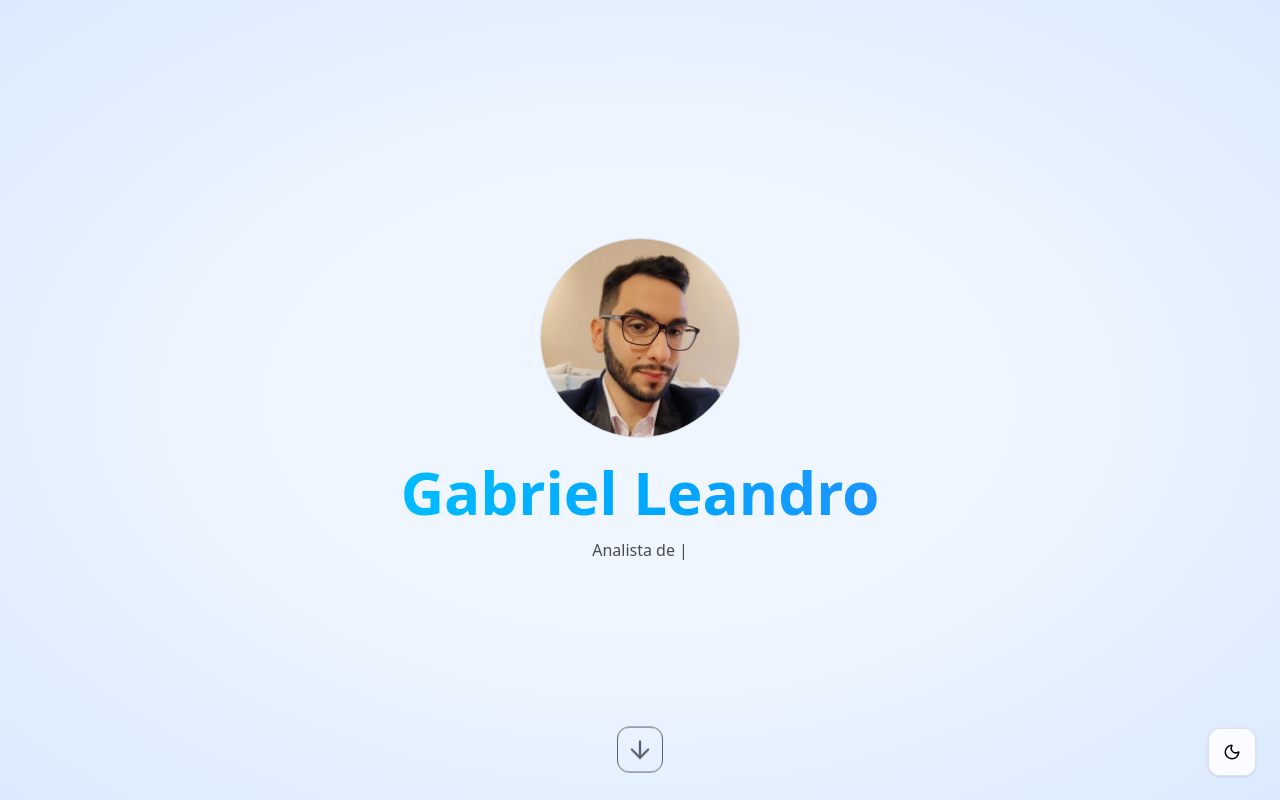
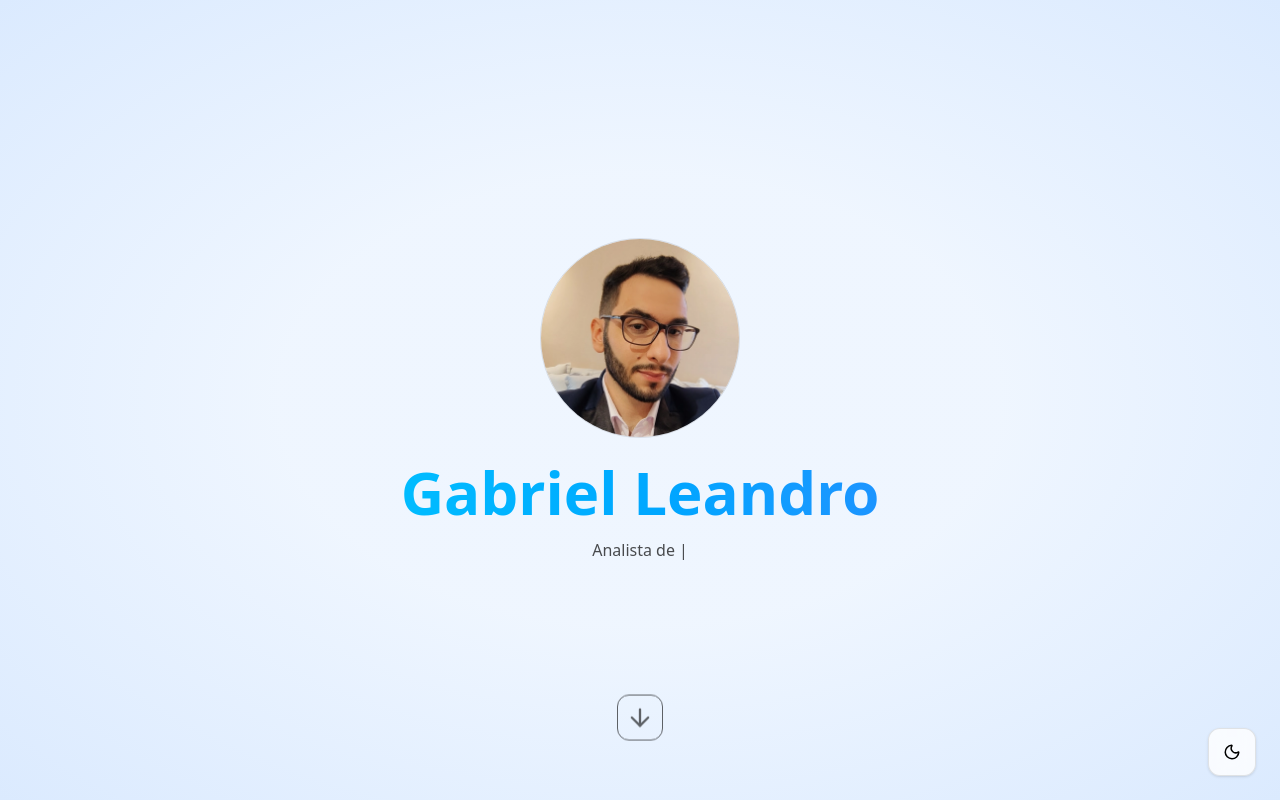
Before and after one commit to GabrielLeandroSilva/Portifolio-Next.js, a Next.js app: page / in a window 1280 px wide. Shown: the top 800 px of the page. Built offline with nearby package versions, Linux system fonts and the light colour scheme.

Commit message:
Fix the bottom arrow

```diff
--- a/src/app/globals.css
+++ b/src/app/globals.css
@@ -36,16 +36,6 @@
   width: calc(var(--spacing) * 30);
 }
 
-.bottom-rem {
-  bottom: 1rem;
-}
-
-@media (max-width: 500px) {
-  .bottom-rem {
-    bottom: calc(var(--spacing) * 20);
-  }
-}
-
 .gradient-text {
   background-size: 300% 300%;
   animation: gradient-move 6s ease infinite;
--- a/src/components/sections/Hero.tsx
+++ b/src/components/sections/Hero.tsx
@@ -50,7 +50,7 @@
             </div>
 
             <a href="#sobre" aria-label="Scroll para conteúdo" className="
-                absolute bottom-rem
+                absolute bottom-[3rem] max-md:bottom-20
                 left-1/2 -translate-x-1/2
                 opacity-60
                 px-2 py-2
```
